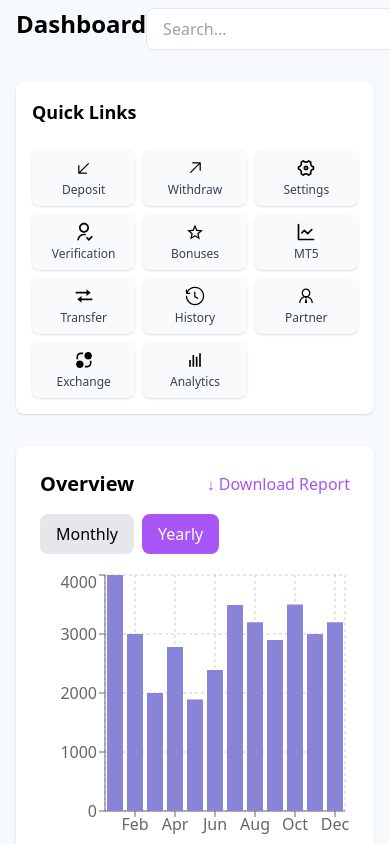
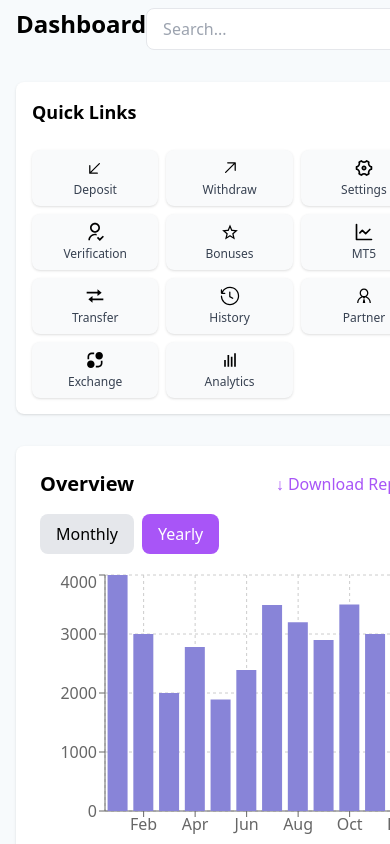
Before and after one commit to subham2913/figma, a React (Vite) app: page / in a window 390 px wide. Built offline with nearby package versions, Linux system fonts and the light colour scheme.

Commit message:
Update App.css

```diff
--- a/src/App.css
+++ b/src/App.css
@@ -226,7 +226,7 @@
 /* Additional Media Query for Smaller Screens (e.g., Phones) */
 @media (max-width: 480px) {
   .dashboard {
-    flex-direction: column; /* Stack elements vertically on very small screens */
+    flex-direction: row; /* Stack elements vertically on very small screens */
     padding: 0 0.5rem; /* Reduce padding */
   }
 
```
